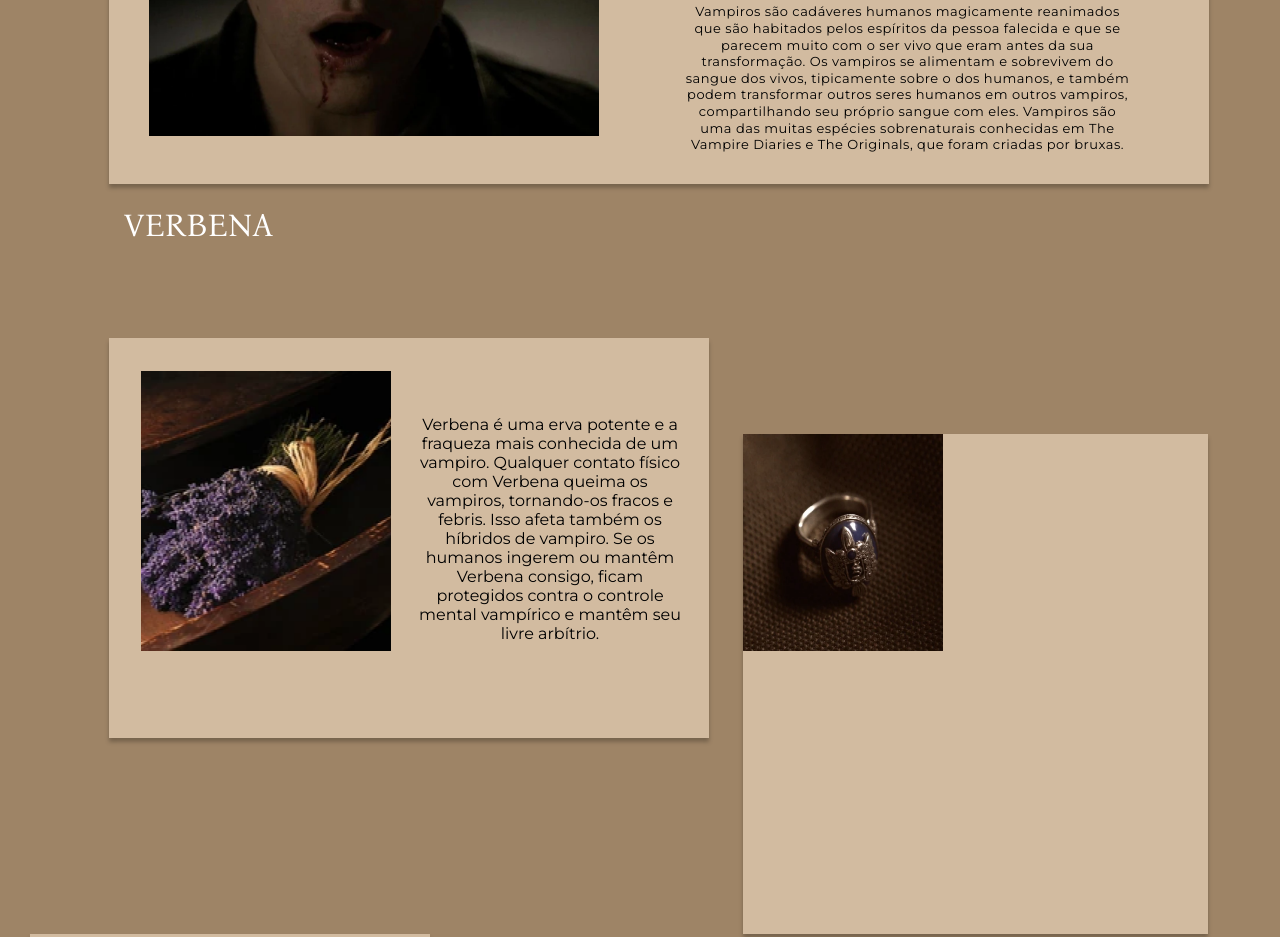
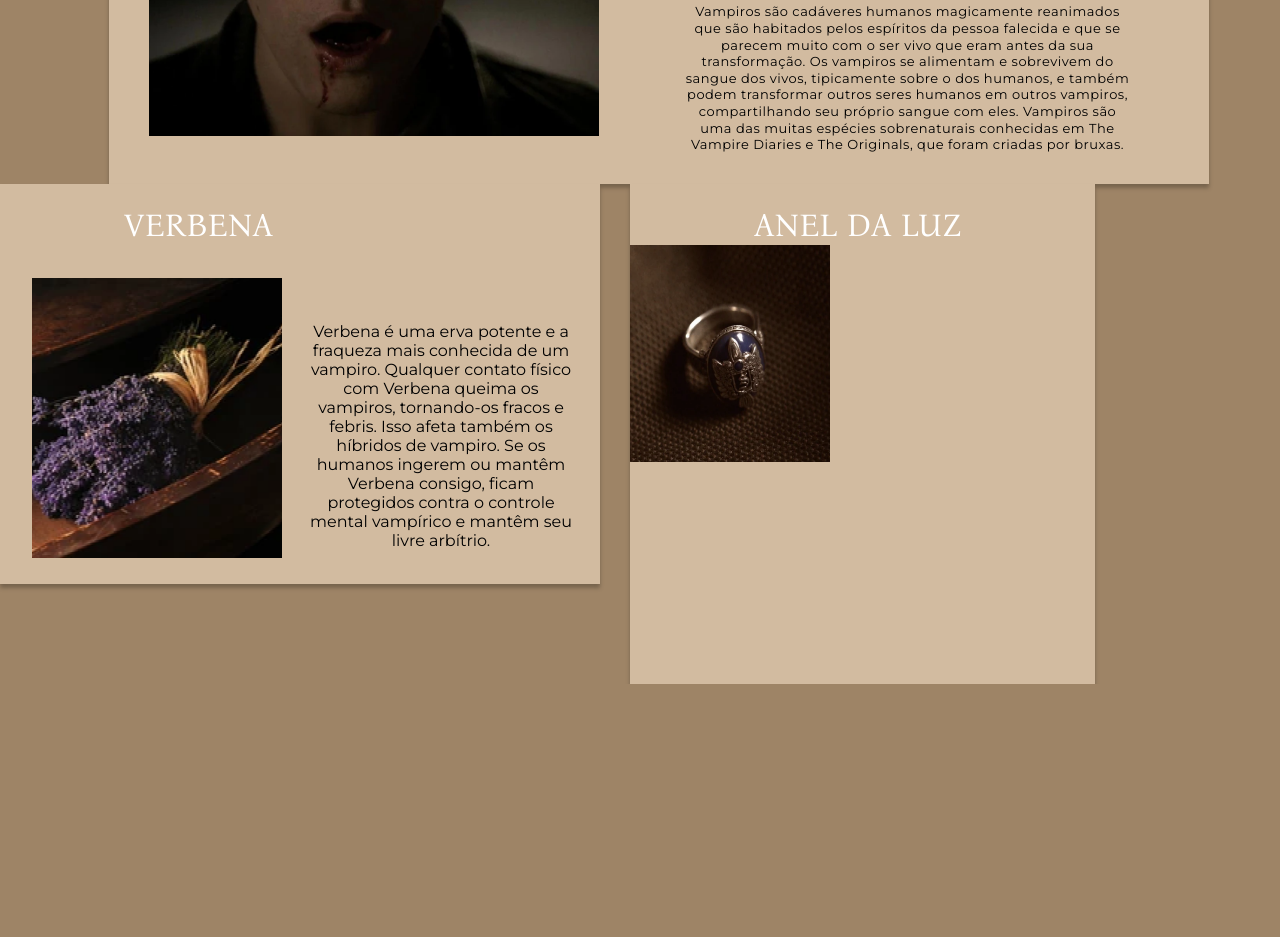
Before and after one commit to amandageovanna/DiariosMysticFalls, a plain HTML site: page pagina1/especieVampiro.html in a window 1280 px wide. Shown: the part 1122-2059 px from the top of the page. After the commit the page ends 1806 px from the top, so only its background shows below. Drawn offline with Linux system fonts and the light colour scheme; files whose address does not match are found by name.

Commit message:
novas alterações

```diff
--- a/pagina1/especieVampiro.html
+++ b/pagina1/especieVampiro.html
@@ -59,18 +59,23 @@
         </div>
 
         <div class="segundaSessao">
+            <div class="segundaCaixa">
                 <h1>Verbena</h1>
-        <div class="segundaCaixa">
                 <div class="conteudo">
                     <img class="fotoVerbena" src="verbena.png">
-                <p class="descricao2" > Verbena é uma erva potente e a fraqueza mais conhecida de um vampiro. Qualquer contato físico com
-                    Verbena queima os vampiros, tornando-os fracos e febris. Isso afeta também os híbridos de vampiro. Se os
-                    humanos ingerem ou mantêm Verbena consigo, ficam protegidos contra o controle mental vampírico e mantêm seu
+                    <p class="descricao2"> Verbena é uma erva potente e a fraqueza mais conhecida de um vampiro.
+                        Qualquer contato físico com
+                        Verbena queima os vampiros, tornando-os fracos e febris. Isso afeta também os híbridos de
+                        vampiro. Se os
+                        humanos ingerem ou mantêm Verbena consigo, ficam protegidos contra o controle mental vampírico e
+                        mantêm seu
                         livre arbítrio.</p>
                 </div>
             </div>
 
             <div class="terceiraCaixa">
+                <h1>ANEL DA LUZ</h1>
+                <div class="conteudo">
 
                     <img class="fotoAnel" src="anelLuz.png">
                     <!-- <p>São joias encantadas por bruxas, geralmente contendo uma pedra preciosa de lápis-lazúli. Eles desempenham
@@ -86,13 +91,14 @@
              </p> -->
                 </div>
             </div>
-
+        </div>
+<!--
         <div class="quartaCaixa">
             <h1> PODERES E HABILIDADES</h1>
         </div>
         <div class="quintaCaixa">
             <h1> FRAQUEZAS</h1>
+        </div> -->
     </div>
     </div>
     </div>
-</div>
--- a/pagina1/style.css
+++ b/pagina1/style.css
@@ -162,13 +162,13 @@ body {
 
 }
 
-.flexbox {
-    display: flex;
-    justi
+.primeiraCaixa p {
+    font-family: "Montserrat";
 }
 
-.primeiraCaixa p {
-    font-family: "Montserrat";
+.segundaSessao {
+    display: flex;
+
 }
 
 .segundaCaixa {
@@ -177,9 +177,11 @@ body {
     background-color: #D2BBA0;
     box-shadow: 0px 4px 4px #00000040;
     /* serve para colocar sombra na caixa aqui */
-    margin: 93px 0px 0px 109px;
+    margin: 0px 0px 0px 0px;
+    vertical-align: top; /* Alinha as caixas na parte superior */
     display: inline-block;
     /* inline block é o que faz a coluna ir para o lado */
+
 
 }
 
@@ -201,9 +203,11 @@ body {
     box-shadow: 0px 4px 4px #00000040;
     /* serve para colocar sombra na caixa aqui */
     margin: 0px 0px 0px 30px;
+    vertical-align: top; /* Alinha as caixas na parte superior */
     display: inline-block;
      /* inline block é o que faz a coluna ir para o lado */
-}
+
+    }
 
 .terceiraCaixa .fotoAnel {
     width: 200px;
```
Lines whose indentation alone changed are shown as unchanged.
